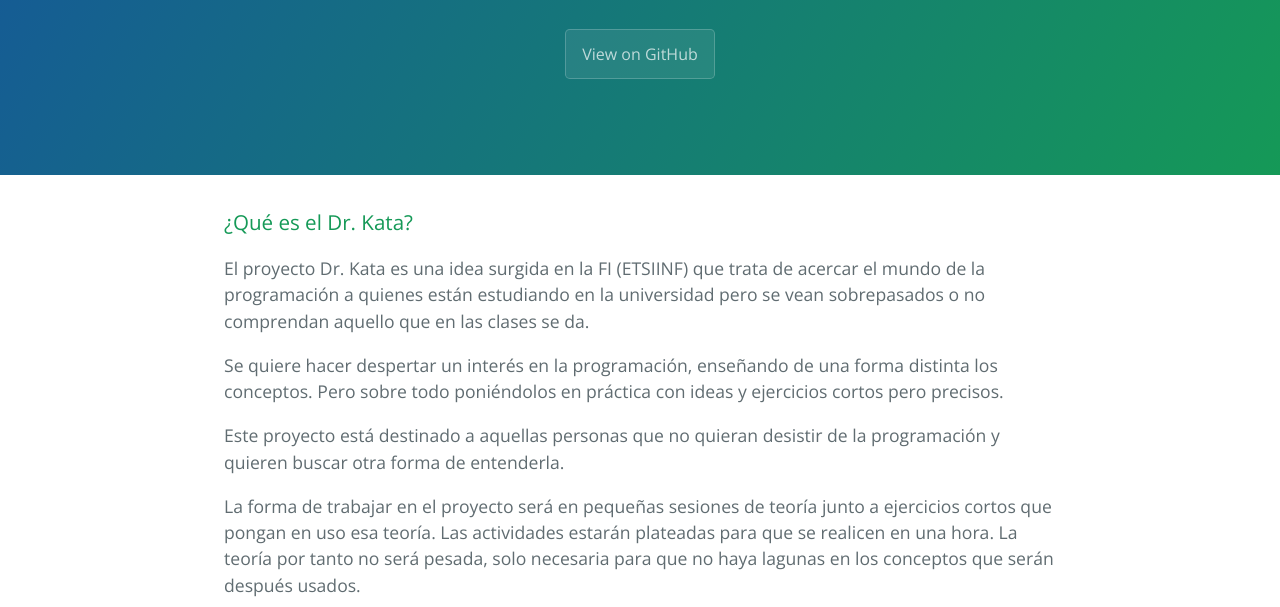
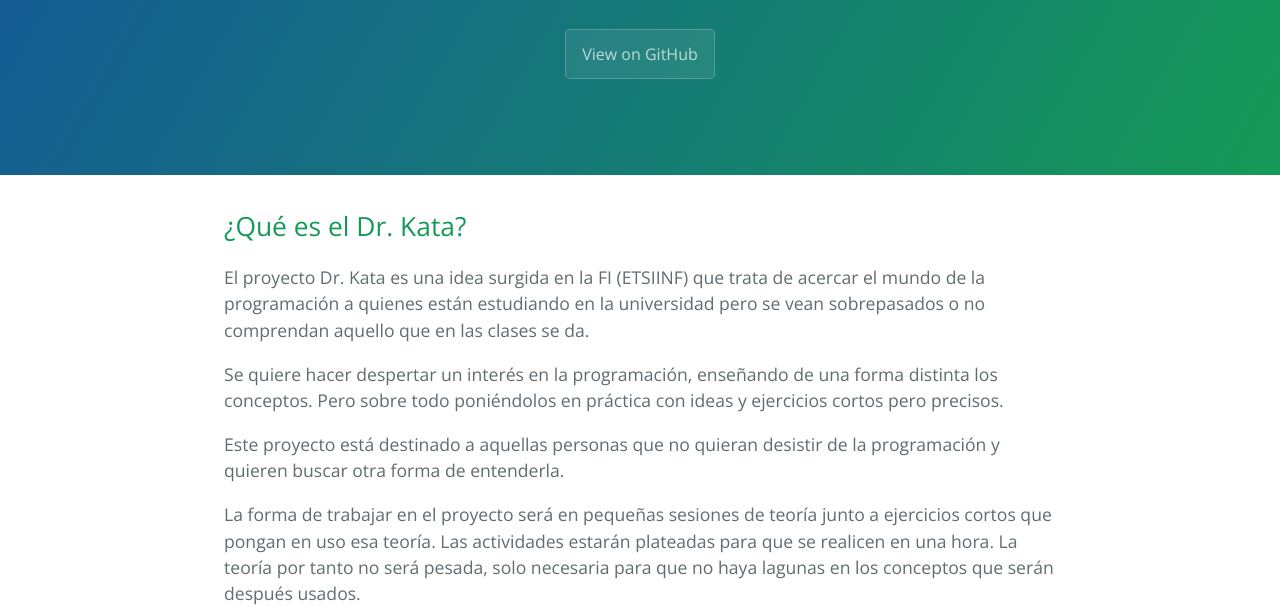
Before and after one commit to ignaciobll/DrKata, a plain HTML site: page index.html in a window 1280 px wide. Shown: the part 208-815 px from the top of the page. Drawn offline with nearby package versions, Linux system fonts and the light colour scheme.

Commit message:
Cambiado index. Título más grande.

```diff
--- a/index.html
+++ b/index.html
@@ -17,8 +17,8 @@
     </section>
 
     <section class="main-content">
-      <h3>
-<a id="qué-es-el-dr-kata" class="anchor" href="#qu%C3%A9-es-el-dr-kata" aria-hidden="true"><span aria-hidden="true" class="octicon octicon-link"></span></a>¿Qué es el Dr. Kata?</h3>
+      <h2>
+<a id="qué-es-el-dr-kata" class="anchor" href="#qu%C3%A9-es-el-dr-kata" aria-hidden="true"><span aria-hidden="true" class="octicon octicon-link"></span></a>¿Qué es el Dr. Kata?</h2>
 
 <p>El proyecto Dr. Kata es una idea surgida en la FI (ETSIINF) que trata de acercar el mundo de la programación a quienes están estudiando en la universidad pero se vean sobrepasados o no comprendan aquello que en las clases se da.</p>
 
```
